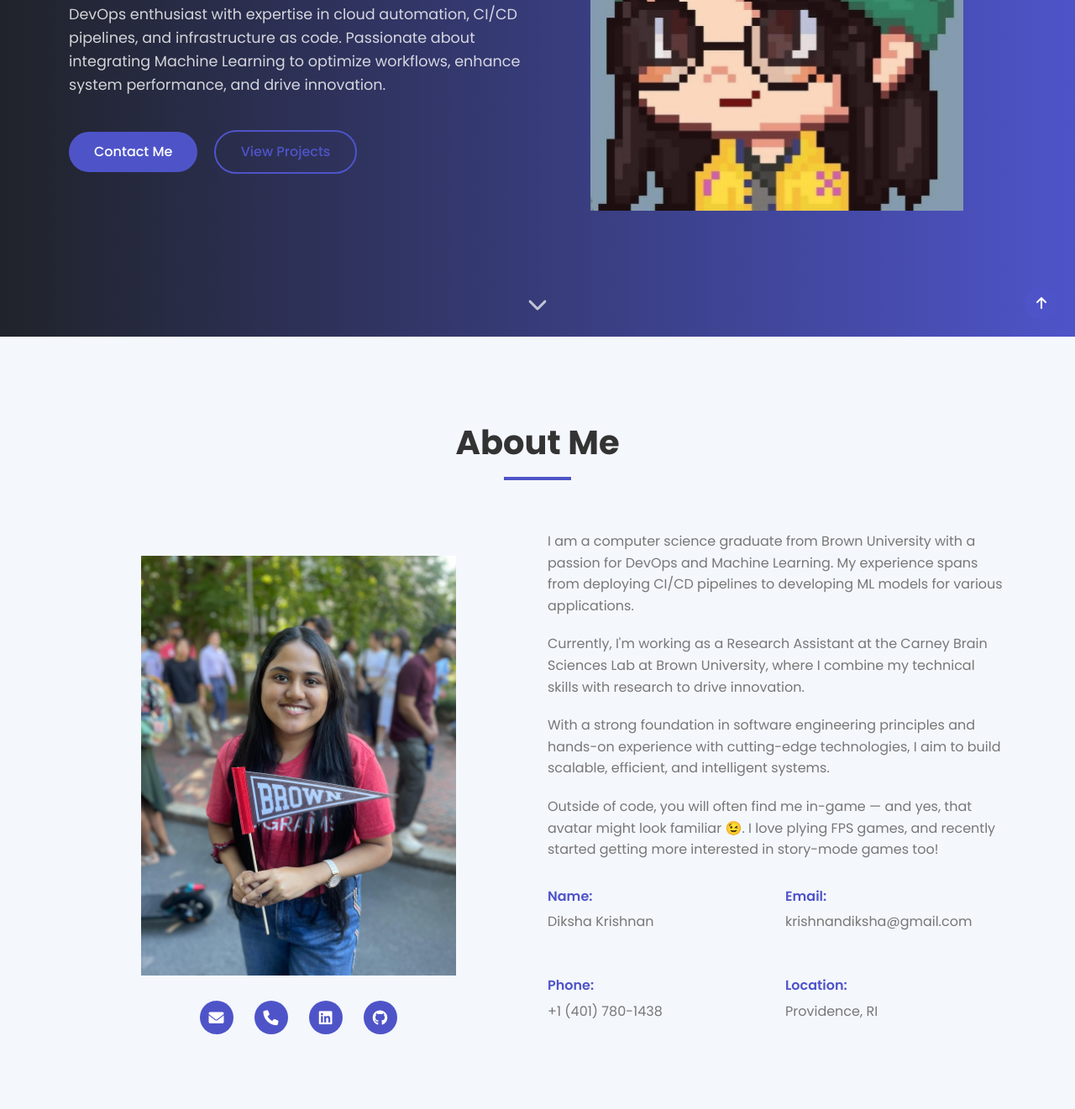
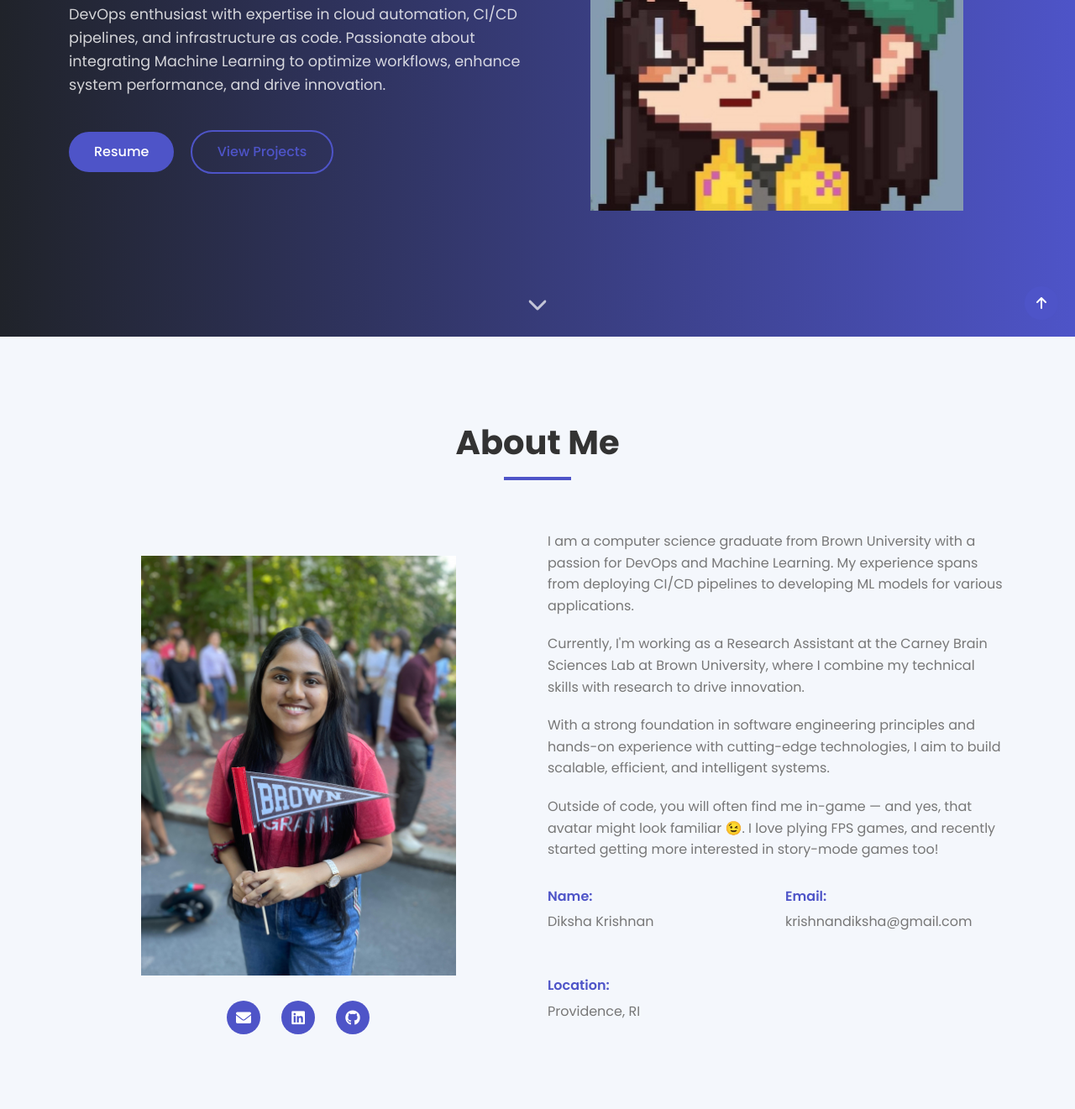
Before and after one commit to guillotine46/portfolio, a plain HTML site: page index.html in a window 1280 px wide. Shown: the part 399-1720 px from the top of the page at 84% size. Drawn offline with nearby package versions, Linux system fonts and the light colour scheme.

Commit message:
minor-changes

```diff
--- a/index.html
+++ b/index.html
@@ -57,7 +57,15 @@
                         <h2 class="typewriter">DevOps Engineer & ML Enthusiast</h2>
                         <p>DevOps enthusiast with expertise in cloud automation, CI/CD pipelines, and infrastructure as code. Passionate about integrating Machine Learning to optimize workflows, enhance system performance, and drive innovation.</p>
                         <div class="hero-buttons">
-                            <a href="#contact" class="btn btn-primary">Contact Me</a>
+                            <a
+                                class="btn btn-primary"
+                                href="assets/Diksha_Resume_Latest.pdf"
+                                class="nav-link"
+                                target="_blank"
+                                rel="noopener noreferrer"
+                            >
+                                Resume
+                            </a>
                             <a href="#projects" class="btn btn-outline">View Projects</a>
                         </div>
                     </div>
@@ -85,9 +93,8 @@
                     </div>
                     <div class="social-bar">
                         <a href="mailto:krishnandiksha@gmail.com"><i class="fas fa-envelope"></i></a>
-                        <a href="tel:+14017801438"><i class="fas fa-phone"></i></a>
-                        <a href="https://linkedin.com/in/yourprofile" target="_blank"><i class="fab fa-linkedin"></i></a>
-                        <a href="https://github.com/yourusername" target="_blank"><i class="fab fa-github"></i></a>
+                        <a href="https://www.linkedin.com/in/diksha-krishnan-a5ab5823a/" target="_blank"><i class="fab fa-linkedin"></i></a>
+                        <a href="https://github.com/guillotine46" target="_blank"><i class="fab fa-github"></i></a>
                     </div>
                 </div>
                 <div class="col-lg-6">
@@ -104,10 +111,6 @@
                             <div class="info-item">
                                 <span>Email:</span>
                                 <p>krishnandiksha@gmail.com</p>
-                            </div>
-                            <div class="info-item">
-                                <span>Phone:</span>
-                                <p>+1 (401) 780-1438</p>
                             </div>
                             <div class="info-item">
                                 <span>Location:</span>
```
